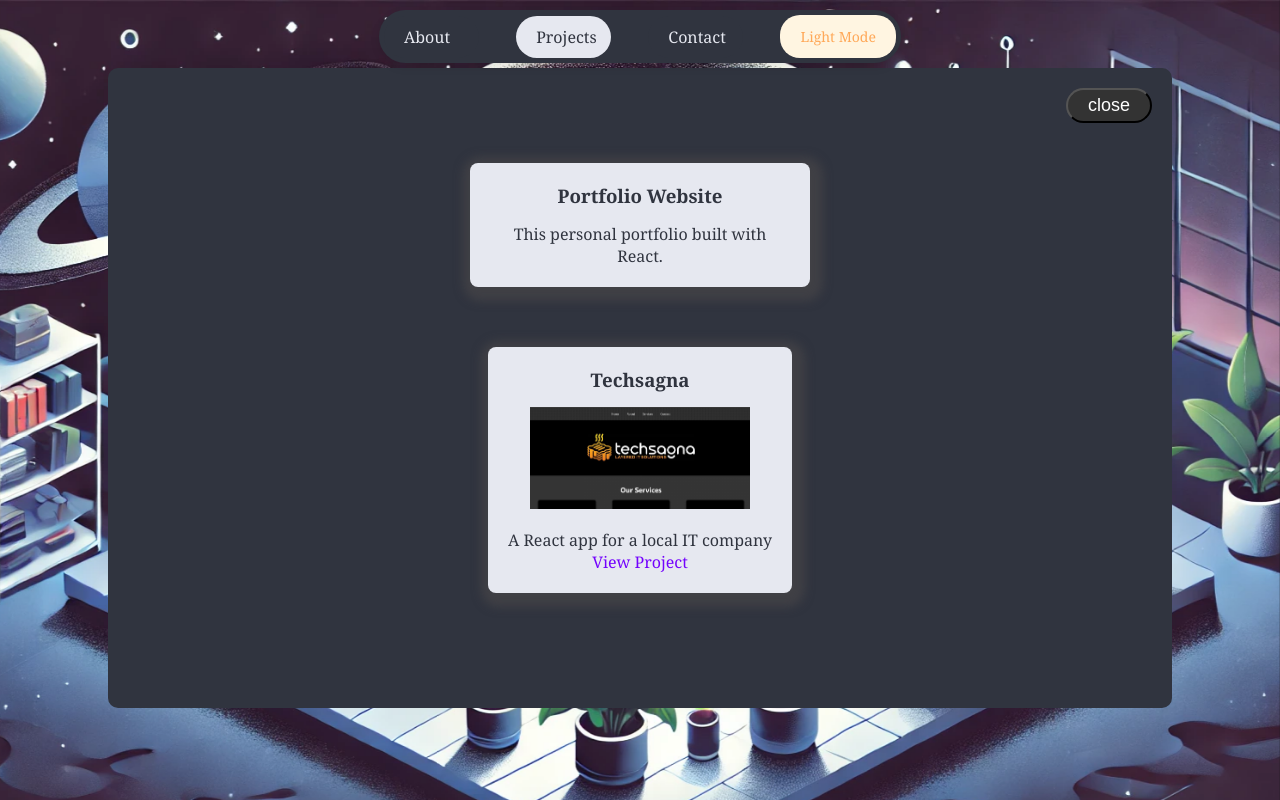
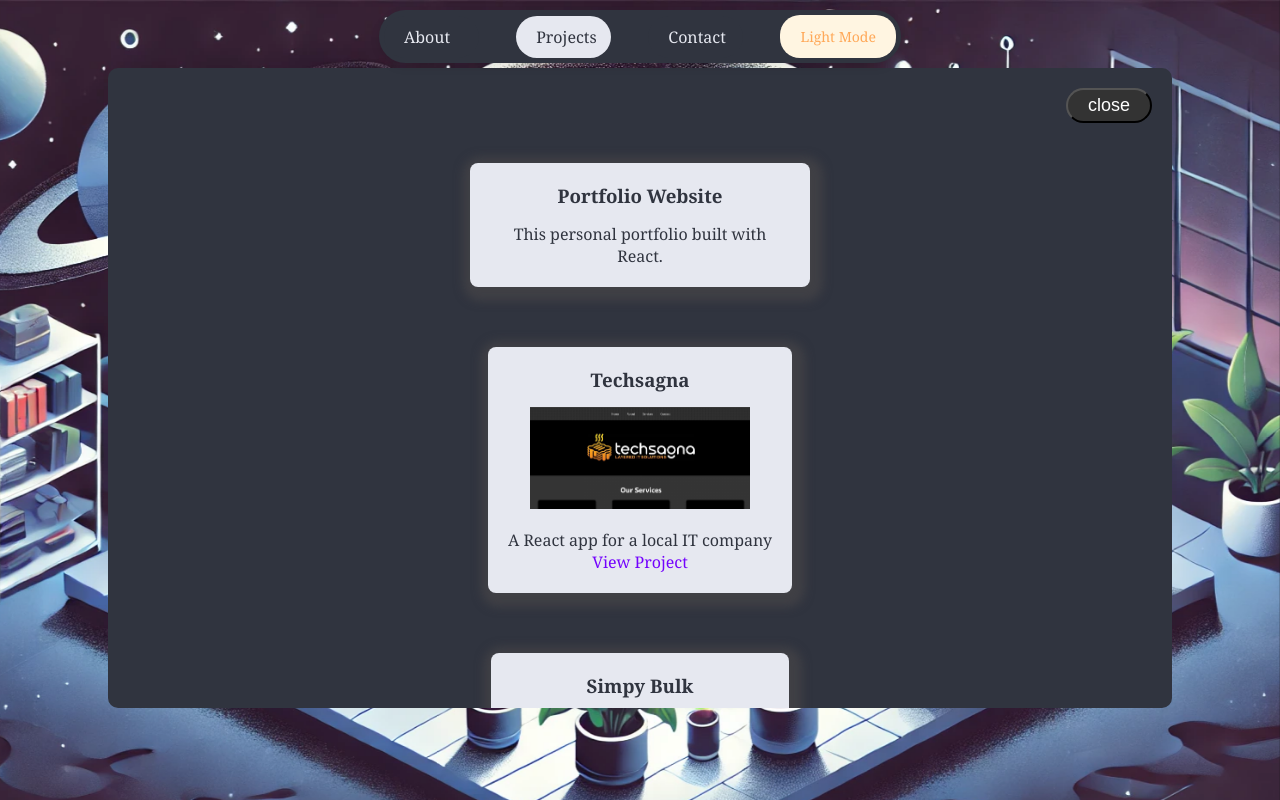
Before and after one commit to spencer-w-mathews/spencermathews, a React (Create React App) app: page / in a window 1280 px wide. Both pictures are taken after a click on the element "Projects". Built offline with nearby package versions, Linux system fonts and the light colour scheme.

Commit message:
add to projects

```diff
--- a/src/components/Projects.js
+++ b/src/components/Projects.js
@@ -1,13 +1,28 @@
-import React from 'react';
-import './Projects.css';
-import techsagna from '../techsagna.png'
+import React from "react";
+import "./Projects.css";
+import techsagna from "../techsagna.png";
+import simplybulk from "../simplybulk.png";
 
 const projects = [
-  { title: 'Portfolio Website', description: 'This personal portfolio built with React.' },
-  { title: 'Techsagna', description: 'A React app for a local IT company', link: 'https://spencer-w-mathews.github.io/techsagna/#/', image:  techsagna},
+  {
+    title: "Portfolio Website",
+    description: "This personal portfolio built with React.",
+  },
+  {
+    title: "Techsagna",
+    description: "A React app for a local IT company",
+    link: "https://spencer-w-mathews.github.io/techsagna/#/",
+    image: techsagna,
+  },
+  {
+    title: "Simpy Bulk",
+    description: "A React app for a local retail store",
+    link: "https://spencer-w-mathews.github.io/simplybulkmarket/#/",
+    image: simplybulk,
+  },
 ];
 
-const Projects = ({isDarkMode}) => (
+const Projects = ({ isDarkMode }) => (
   <section id="projects" className="projects">
     <div className="project-list">
       {projects.map((project) => (
```
Also changed, not shown: src/simplybulk.png (added).
